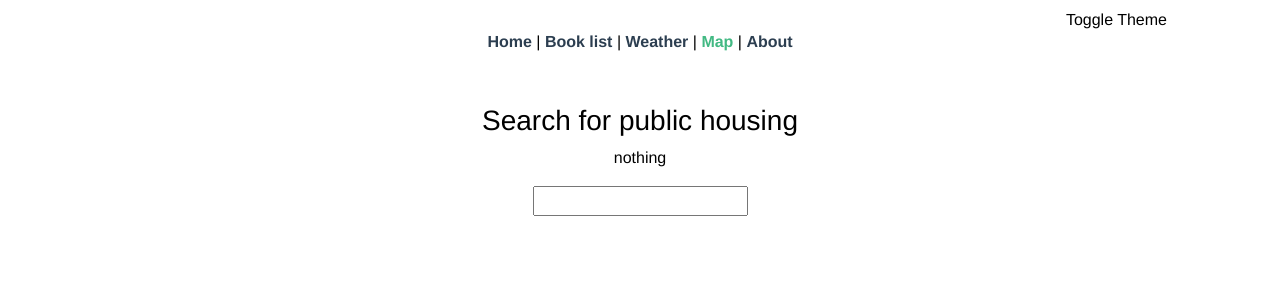
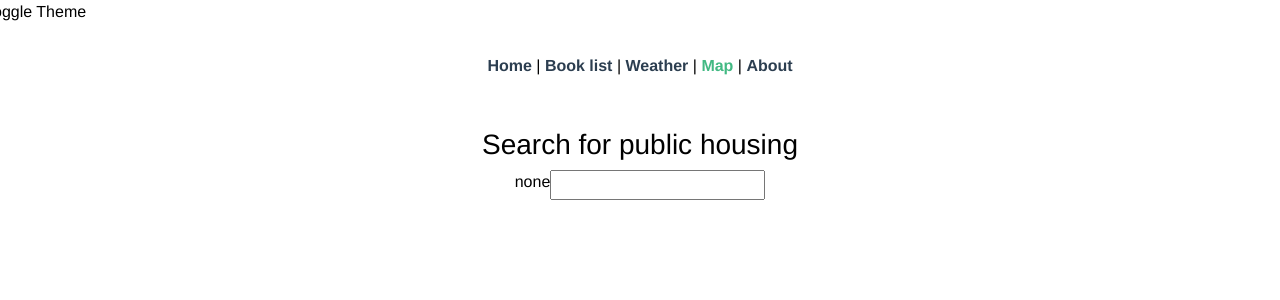
Before and after one commit to walkert1998/COMP-2513, a Vue app in the folder Final Project/mevn-app/: page /#/map in a window 1280 px wide. Shown: the top 300 px of the page. Built offline with nearby package versions, Linux system fonts and the light colour scheme.

Commit message:
got some bootstrap working

```diff
--- a/Final Project/mevn-app/src/App.vue
+++ b/Final Project/mevn-app/src/App.vue
@@ -10,7 +10,9 @@
       <router-link to="/map">Map</router-link> |
       <router-link to="/about">About</router-link>
     </div>
-    <router-view/>
+    <div class="container">
+      <router-view/>
+    </div>
   </div>
 </template>
 
@@ -54,10 +56,4 @@ body {
 #nav a.router-link-exact-active {
   color: #42b983;
 }
-
-.row {
-  position: absolute;
-  right: 10%;
-  top: 1%;
-}
 </style>
--- a/Final Project/mevn-app/src/main.js
+++ b/Final Project/mevn-app/src/main.js
@@ -6,6 +6,8 @@ import store from './store'
 
 import './custom.scss'
 
+import 'bootstrap/dist/css/bootstrap.min.css'
+
 window.$ = require('jquery')
 window.JQuery = require('jquery')
 
--- a/Final Project/mevn-app/src/views/Map.vue
+++ b/Final Project/mevn-app/src/views/Map.vue
@@ -1,11 +1,22 @@
 <template>
   <div class="map">
-    <h3>Search for public housing</h3>
-    <div>
-        <p>nothing</p>
+      <div class="row justify-content-center">
+        <div class="col-s-12">
+          <h3>Search for public housing</h3>
+        </div>
+      </div>
+      <div class="row justify-content-center">
+        <div class="col-s-4">
+          <p>none</p>
+            <div v-for="unit in housingunits" :key="unit._id">
+              <h3>{{unit.name}}</h3>
+              <p>{{unit.residential_units}}</p>
+              <p>{{unit.civic_address}}</p>
+            </div>
+        </div>
+        <div class="col-s-8">
+            <input type="text" id="address-search"/>
+        </div>
+      </div>
     </div>
-    <div>
-        <input type="text" id="address-search"/>
-    </div>
-  </div>
 </template>
```
